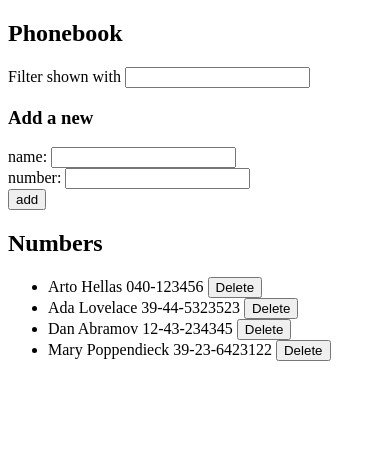
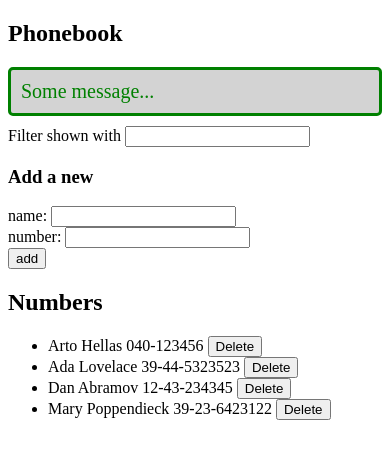
Before and after one commit to Agerbav/fullstackopen-submission, a React (Vite) app in the folder part2/phonebook/: page / in a window 390 px wide. Shown: the top 458 px of the page. Built offline with nearby package versions, Linux system fonts and the light colour scheme; data requests are answered from the project's data file.

Commit message:
2.16: Phonebook step 11

```diff
--- a/part2/phonebook/src/App.jsx
+++ b/part2/phonebook/src/App.jsx
@@ -1,5 +1,6 @@
 import { useState, useEffect } from 'react'
 import personServices from "./services/persons"
+import Notification from './components/Notification'
 
 const Filter = ({filter, handleFilterChange}) =>{
   return(
@@ -34,6 +35,7 @@
   const [newName, setNewName] = useState('')
   const [newNumber, setNewNumber] = useState('')
   const [filter, setFilter] = useState('')
+  const [message, setMessage] = useState('Some message...')
 
   useEffect(()=>{
     personServices
@@ -63,7 +65,8 @@
         personServices
           .update(person.id, newPerson)
           .then(returnedPerson => {
-            setPersons(persons.map(person => person.id === newPerson.id ? returnedPerson : person))
+            setPersons(persons.map(person => person.id === returnedPerson.id ? returnedPerson : person))
+            setMessage(`Updated ${returnedPerson.name}`)
           })
       }
     }
@@ -80,6 +83,8 @@
           setPersons(persons.concat(returnedPerson))
           setNewName("")
           setNewNumber("")
+          setMessage(`Added ${returnedPerson.name}`)
+
         })
     }
   }
@@ -99,6 +104,7 @@
   return (
     <div>
       <h2>Phonebook</h2>
+      <Notification message={message}/>
       <Filter filter={filter} handleFilterChange={handleFilterChange}/>
       <h3>Add a new</h3>
       <PersonForm newName={newName} handleNameChange={handleNameChange} newNumber={newNumber} handleNumberChange={handleNumberChange} handleAddPerson={handleAddPerson}/>
--- /dev/null
+++ b/part2/phonebook/src/components/Notification.jsx
@@ -0,0 +1,25 @@
+const Notification = ({ message }) => {
+  const messageStyle = {
+      color: 'green',
+      background: 'lightgrey',
+      fontSize: '20px',
+      borderStyle: 'solid',
+      borderRadius: '5px',
+      padding: '10px',
+      marginBottom: '10px'
+    }
+
+  if (message === null) {
+    return null
+  }
+
+  return (
+
+
+    <div style={messageStyle}>
+      {message}
+    </div>
+  )
+}
+
+export default Notification
```
